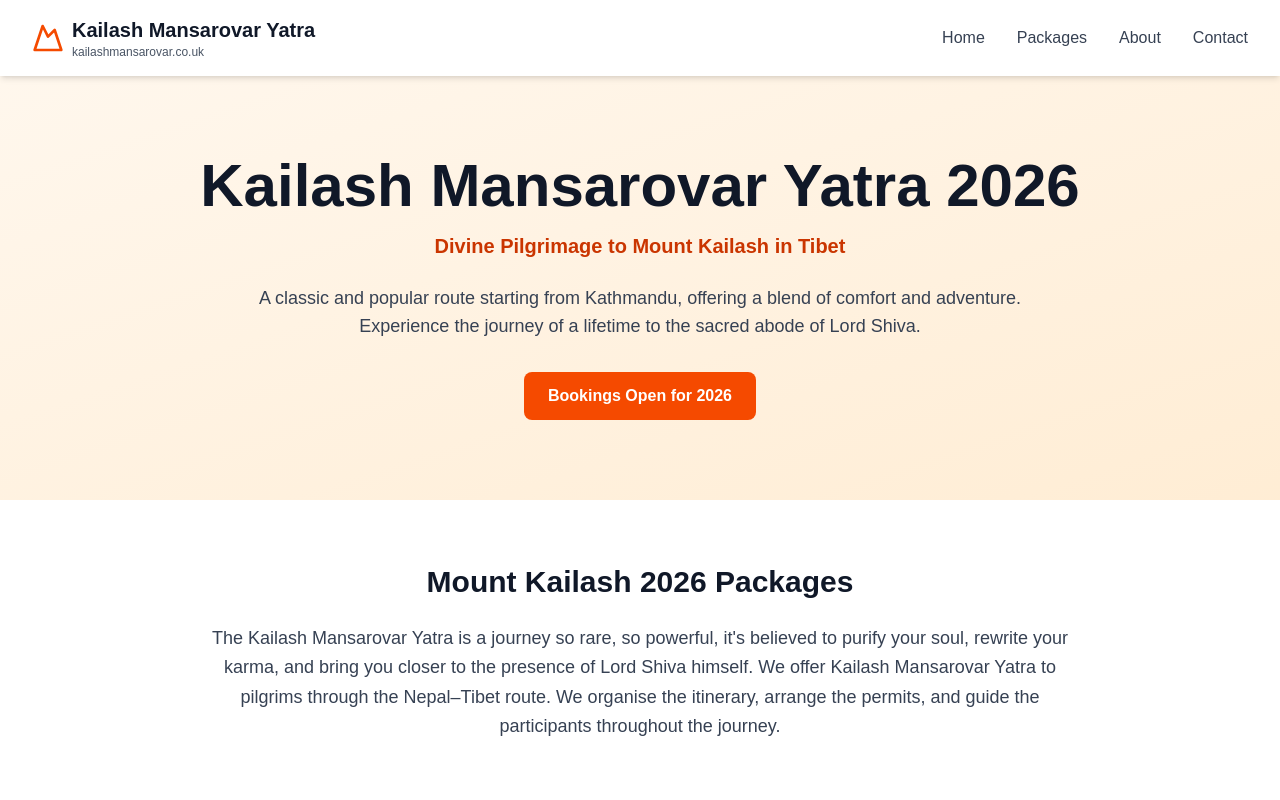
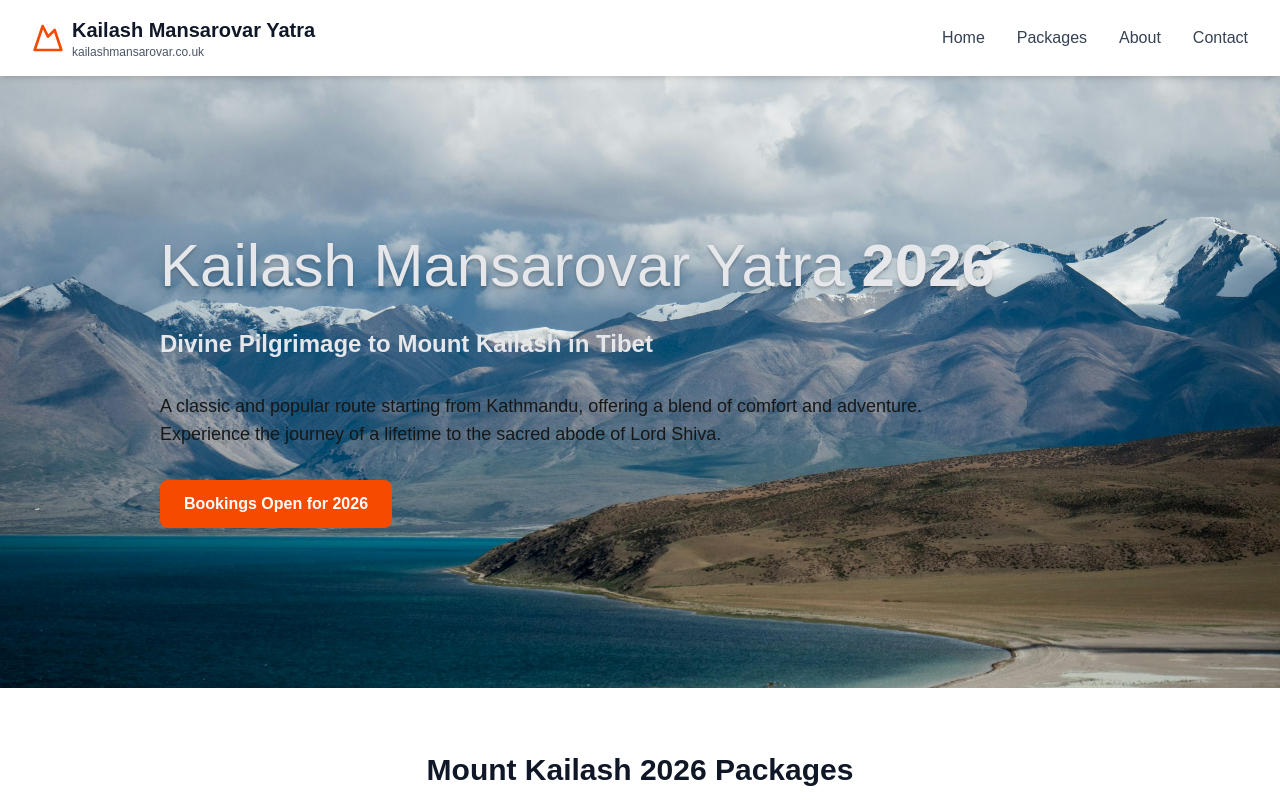
Before and after one commit to ayrbox/kailashmansarovar, a Next.js app: page / in a window 1280 px wide. Shown: the top 800 px of the page. Built offline with nearby package versions, Linux system fonts and the light colour scheme.

Commit message:
add image to hero section

```diff
--- a/src/app/page.tsx
+++ b/src/app/page.tsx
@@ -12,6 +12,7 @@ import {
   Menu,
   X,
 } from "lucide-react";
+import Hero from "@/components/Hero";
 
 export default function Home() {
   const [menuOpen, setMenuOpen] = useState(false);
@@ -106,29 +107,7 @@ export default function Home() {
       </header>
 
       {/* Hero Section */}
-      <section
-        id="home"
-        className="relative bg-gradient-to-br from-orange-50 to-orange-100 py-20"
-      >
-        <div className="max-w-7xl mx-auto px-4 sm:px-6 lg:px-8">
-          <div className="text-center">
-            <h2 className="text-5xl md:text-6xl font-bold text-gray-900 mb-4">
-              Kailash Mansarovar Yatra 2026
-            </h2>
-            <p className="text-xl text-orange-700 mb-6 font-semibold">
-              Divine Pilgrimage to Mount Kailash in Tibet
-            </p>
-            <p className="text-lg text-gray-700 max-w-3xl mx-auto mb-8">
-              A classic and popular route starting from Kathmandu, offering a
-              blend of comfort and adventure. Experience the journey of a
-              lifetime to the sacred abode of Lord Shiva.
-            </p>
-            <div className="inline-block bg-orange-600 text-white px-6 py-3 rounded-lg font-semibold">
-              Bookings Open for 2026
-            </div>
-          </div>
-        </div>
-      </section>
+      <Hero />
 
       {/* Introduction Section */}
       <section className="py-16 bg-white">
--- /dev/null
+++ b/src/components/Hero.tsx
@@ -0,0 +1,35 @@
+export default function Hero() {
+  return (
+    <section
+      className="relative bg-cover bg-no-repeat bg-center"
+      style={{
+        backgroundImage: `url(./kailash-mountain.jpg)`,
+      }}
+      id="home"
+    >
+      <div className="relative container mx-auto px-8 py-32 xl:p-40 flex flex-col text-center md:text-left">
+        <h1 className="text-8xl md:text-6xl text-gray-200 text-shadow-lg">
+          Kailash Mansarovar Yatra
+          <span className="font-bold"> 2026</span>
+        </h1>
+        <p className="text-2xl my-8 text-gray-200 font-bold">
+          Divine Pilgrimage to Mount Kailash in Tibet
+        </p>
+        <p className="text-lg max-w-3xl mb-8">
+          A classic and popular route starting from Kathmandu, offering a blend
+          of comfort and adventure. Experience the journey of a lifetime to the
+          sacred abode of Lord Shiva.
+        </p>
+
+        <div className="flex flex-col md:flex-row gap-4 justify-items-end">
+          <a
+            href="tel:+447545066652"
+            className="inline-block bg-orange-600 text-white px-6 py-3 rounded-lg font-semibold"
+          >
+            Bookings Open for 2026
+          </a>
+        </div>
+      </div>
+    </section>
+  );
+}
```
Also changed, not shown: public/kailash-mountain.jpg (added).
